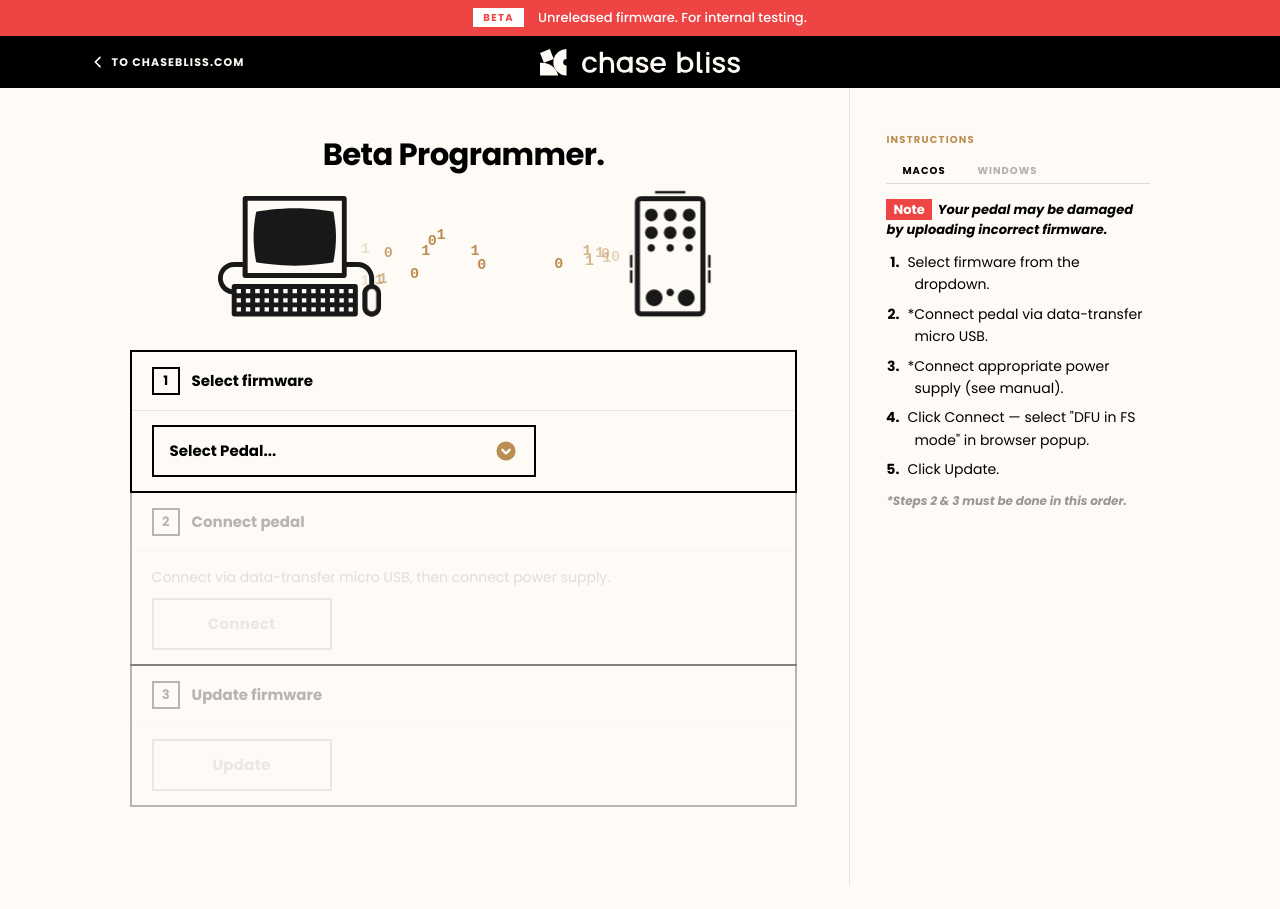
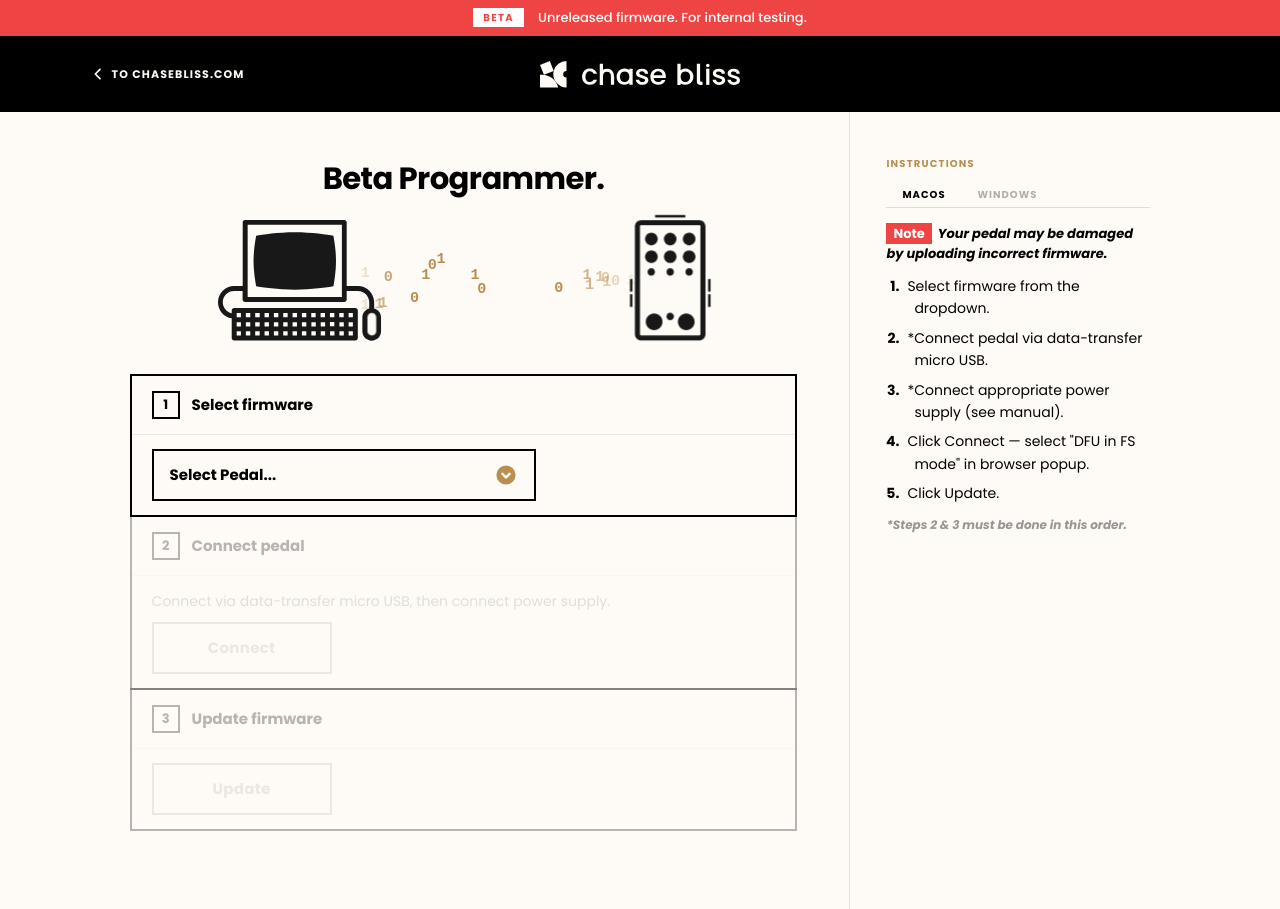
Before and after one commit to chasebliss/cba-firmware-interface-program, a React (Vite) app: page /beta in a window 1280 px wide. Before the commit the page ends 885 px from the top, so only its background shows below. Built offline with nearby package versions, Linux system fonts and the light colour scheme.

Commit message:
increaed banner heights

```diff
--- a/src/components/AdminHeader.tsx
+++ b/src/components/AdminHeader.tsx
@@ -9,7 +9,7 @@
   return (
     <>
       <div className="bg-black px-[7vw]">
-        <div className="mx-auto flex max-w-[1200px] items-center justify-between py-3">
+        <div className="mx-auto flex max-w-[1200px] items-center justify-between py-[30px]">
           <a
             href="/beta"
             className="group flex items-center gap-1.5 text-[11px] font-bold uppercase tracking-[0.1em] text-white no-underline"
--- a/src/components/Nav.tsx
+++ b/src/components/Nav.tsx
@@ -14,7 +14,7 @@
 
   return (
     <nav
-      className={`relative mx-auto flex w-full max-w-[1200px] items-center py-[18px] ${borderClass}`}
+      className={`relative mx-auto flex w-full max-w-[1200px] items-center py-[30px] ${borderClass}`}
     >
       <div className="flex whitespace-nowrap">
         <a
@@ -45,10 +45,7 @@
         aria-label="Chase Bliss Audio"
         className="absolute left-1/2 -translate-x-1/2"
       >
-        <Logo
-          width={200}
-          className={isDark ? "text-cream" : "text-black"}
-        />
+        <Logo width={200} className={isDark ? "text-cream" : "text-black"} />
       </a>
     </nav>
   );
```
